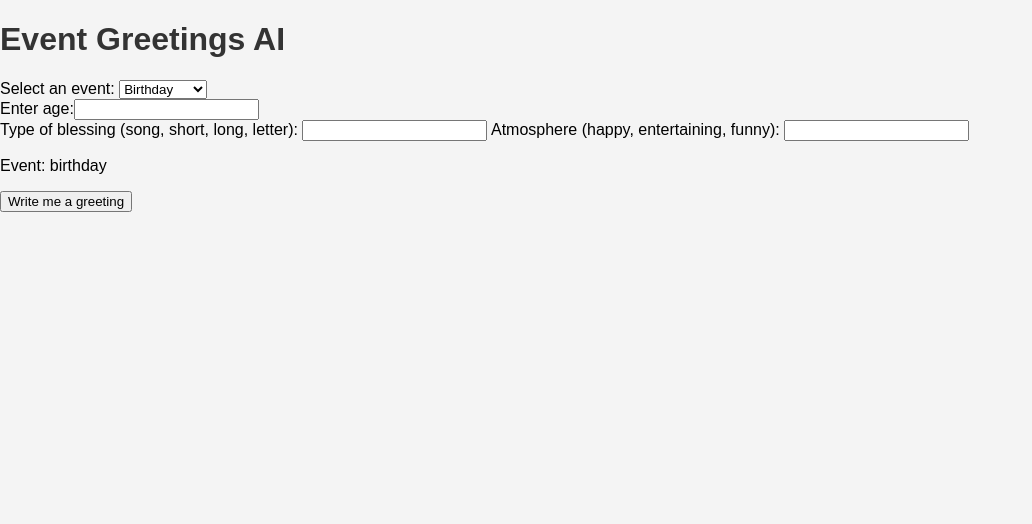
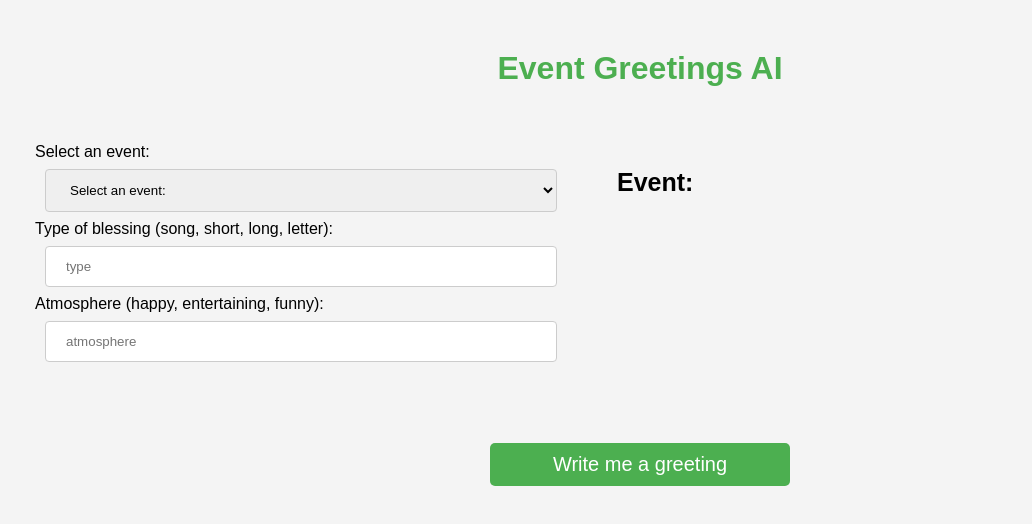
Before and after one commit to TovaMovshovitz/Event-Greetings-AI, a website: page client/index.html in a window 1280 px wide. Both pictures are taken after a click on the button "Write me a greeting". Shown: the whole page, without its empty margins (0-1032 px from the left). Drawn offline with Linux system fonts and the light colour scheme; no server answers.

Commit message:
update styles

```diff
--- a/client/index.html
+++ b/client/index.html
@@ -8,31 +8,36 @@
   </head>
   <body>
     <h1>Event Greetings AI</h1>
-
+    <div class="container">
+      <div id="inputs">
         <label for="event">Select an event:</label>
         <select id="event" onchange="updateAdditionalQuestion()">
+          <option value="" disabled selected>Select an event:</option>
           <option value="birthday">Birthday</option>
           <option value="wedding">Wedding</option>
           <option value="graduation">Graduation</option>
-          <!-- Add more event options as needed -->
         </select>
-      <!-- Additional questions based on the selected event -->
-      <div id="additionalQuestions"></div>
-    <!-- <button onclick="generateGreeting()">Write me a greeting</button> -->
 
-    <!-- General questions -->
-    <label for="type">Type of blessing (song, short, long, letter):</label>
-    <input type="text" id="type" />
+        <!-- Additional questions based on the selected event -->
+        <span id="additionalQuestions"></span>
 
-    <label for="atmosphere">Atmosphere (happy, entertaining, funny):</label>
-    <input type="text" id="atmosphere" />
+        <!-- General questions -->
+        <label for="type">Type of blessing (song, short, long, letter):</label>
+        <input type="text" id="type" placeholder="type" />
 
-    <div id="selectedOptions"></div>
+        <label for="atmosphere">Atmosphere (happy, entertaining, funny):</label>
+        <input type="text" id="atmosphere" placeholder="atmosphere" />
+      </div>
+      <div id="selectedOptions"></div>
+    </div>
     <div id="generatedGreeting"></div>
+    <br/>
 
     <button onclick="generateGreeting()">Write me a greeting</button>
 
-    <button id="changeGreetingButton" onclick="changeGreeting()">I want something different</button>
+    <button id="changeGreetingButton" onclick="changeGreeting()">
+      I want something different
+    </button>
 
     <script src="script.js"></script>
   </body>
--- a/client/script.js
+++ b/client/script.js
@@ -10,6 +10,7 @@ let currentGreetingIndex = 0; // Index to keep track of the currently displayed
 [typeInput, atmosphereInput].forEach(input => {
     input.addEventListener('input', () => {
         changeGreetingButton.style.display = 'none'
+        generatedGreetingDiv.style.display = 'none';
         selectedOptionsDiv.innerHTML = '';
         generatedGreetingDiv.innerHTML = '';
     });
@@ -17,6 +18,7 @@ let currentGreetingIndex = 0; // Index to keep track of the currently displayed
 
 async function updateAdditionalQuestion() {
     changeGreetingButton.style.display = 'none'
+    generatedGreetingDiv.style.display = 'none';
     selectedOptionsDiv.innerHTML = '';
     generatedGreetingDiv.innerHTML = '';
 
@@ -29,17 +31,18 @@ async function updateAdditionalQuestion() {
     // Add additional questions based on the selected event
     if (selectedEvent === 'birthday') {
         additionalQuestionsDiv.innerHTML += '<label for="age">Enter age:</label>';
-        additionalQuestionsDiv.innerHTML += '<input type="number" id="age" class="additionalQuestionsInput">';
+        additionalQuestionsDiv.innerHTML += '<input type="number" id="age" class="additionalQuestionsInput" placeholder="age">';
     } else if (selectedEvent === 'wedding') {
         additionalQuestionsDiv.innerHTML += '<label for="relation">Your relation to the couple:</label>';
-        additionalQuestionsDiv.innerHTML += '<input type="text" id="relation" class="additionalQuestionsInput">';
+        additionalQuestionsDiv.innerHTML += '<input type="text" id="relation" class="additionalQuestionsInput" placeholder="relation">';
     } else if (selectedEvent === 'graduation') {
         additionalQuestionsDiv.innerHTML += '<label for="degree">Enter degree:</label>';
-        additionalQuestionsDiv.innerHTML += '<input type="text" id="degree" class="additionalQuestionsInput">';
+        additionalQuestionsDiv.innerHTML += '<input type="text" id="degree" class="additionalQuestionsInput" placeholder="degree">';
     }
     const additionalQuestionsInput = document.getElementsByClassName("additionalQuestionsInput")[0]
     additionalQuestionsInput.addEventListener('input', () => {
         changeGreetingButton.style.display = 'none';
+        generatedGreetingDiv.style.display = 'none';
         selectedOptionsDiv.innerHTML = '';
         generatedGreetingDiv.innerHTML = '';
     });
@@ -54,12 +57,12 @@ async function generateGreeting() {
     const atmosphere = atmosphereInput.value;
 
     // Display selected options
-    selectedOptionsDiv.innerHTML = `<p>Event: ${selectedEvent}</p>`;
-    if (age) selectedOptionsDiv.innerHTML += `<p>Age: ${age}</p>`;
-    if (relation) selectedOptionsDiv.innerHTML += `<p>Relation: ${relation}</p>`;
-    if (degree) selectedOptionsDiv.innerHTML += `<p>Degree: ${degree}</p>`;
-    if (type) selectedOptionsDiv.innerHTML += `<p>Type: ${type}</p>`;
-    if (atmosphere) selectedOptionsDiv.innerHTML += `<p>Atmosphere: ${atmosphere}</p>`;
+    selectedOptionsDiv.innerHTML = `<p><b>Event:</b> ${selectedEvent}</p>`;
+    if (age) selectedOptionsDiv.innerHTML += `<p><b>Age:</b> ${age}</p>`;
+    if (relation) selectedOptionsDiv.innerHTML += `<p><b>Relation:</b> ${relation}</p>`;
+    if (degree) selectedOptionsDiv.innerHTML += `<p><b>Degree:</b> ${degree}</p>`;
+    if (type) selectedOptionsDiv.innerHTML += `<p><b>Type:</b> ${type}</p>`;
+    if (atmosphere) selectedOptionsDiv.innerHTML += `<p><b>Atmosphere:</b> ${atmosphere}</p>`;
 
     try {
         // Call the server to generate a greeting
@@ -94,7 +97,8 @@ async function generateGreeting() {
 function displayCurrentGreeting() {
     // Check if there are greetings to display
     if (greetingsData.length > 0) {
-        generatedGreetingDiv.innerHTML = `<p>${greetingsData[currentGreetingIndex]}</p>`;
+        generatedGreetingDiv.innerText = `${greetingsData[currentGreetingIndex]}`;
+        generatedGreetingDiv.style.display = 'inline-block'
     } else {
         generatedGreetingDiv.innerHTML = '<p>No greetings available.</p>';
     }
--- a/client/style.css
+++ b/client/style.css
@@ -3,6 +3,7 @@ body {
     background-color: #f4f4f4;
     margin: 0;
     padding: 0;
+    text-align: center;
 }
 
 h1 {
@@ -11,3 +12,54 @@ h1 {
 #changeGreetingButton{
     display: none;
 }
+input, select {
+    width: 100%;
+    padding: 12px 20px;
+    margin: 8px 10px;
+    display: inline-block;
+    border: 1px solid #ccc;
+    border-radius: 4px;
+    box-sizing: border-box;
+}
+.container {
+    display: flex;
+    flex-direction: row;
+}
+#inputs,#selectedOptions {
+    border-radius: 5px;
+    padding: 25px;
+    width:40%;
+    margin: 10px;
+    text-align: left;
+}
+p{
+    font-size: 25px;
+}
+button {
+    background-color: #4CAF50;
+    color: white;
+    width: 300px;
+    font-size: 20px;
+    padding: 10px 15px;
+    border: none;
+    border-radius: 5px;
+    cursor: pointer;
+    margin:20px;
+}
+
+button:hover {
+    background-color: #45a049;
+}
+#generatedGreeting {
+    border: 2px solid #ccc;
+    padding: 10px;
+    margin-left: 40px;
+    background-color: #f5f5f5;
+    color: #4CAF50;
+    width: 50%;
+    display: none;
+}
+h1{
+    color: #4CAF50;
+    margin-top: 50px;
+}
```
